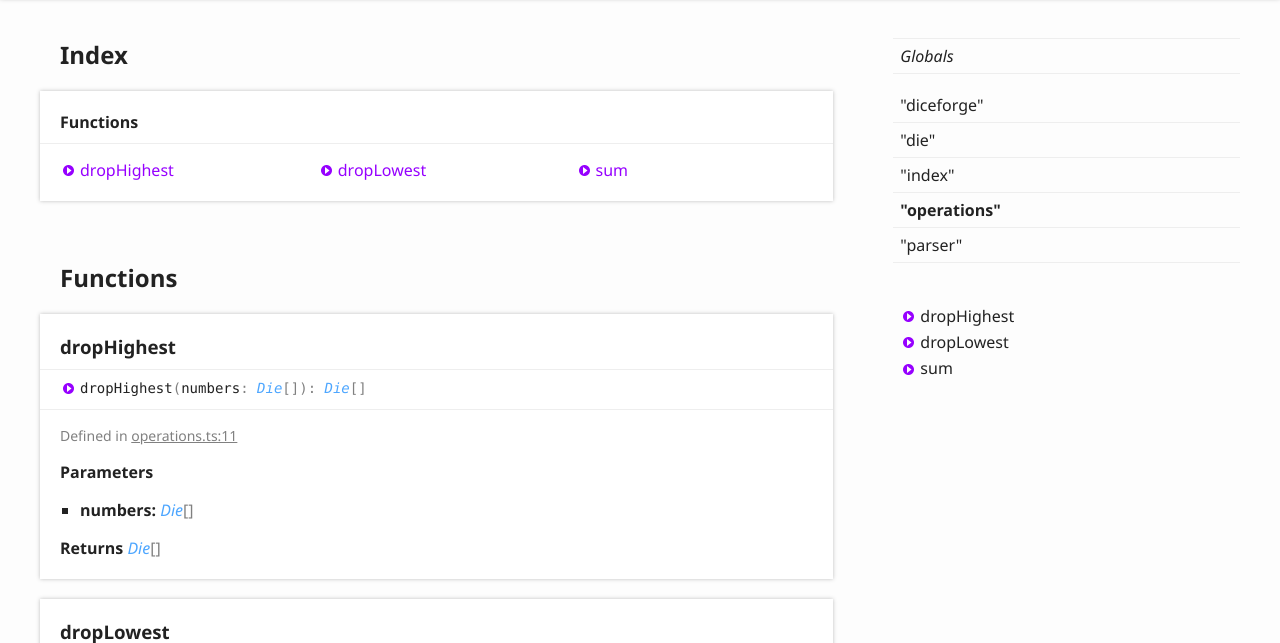
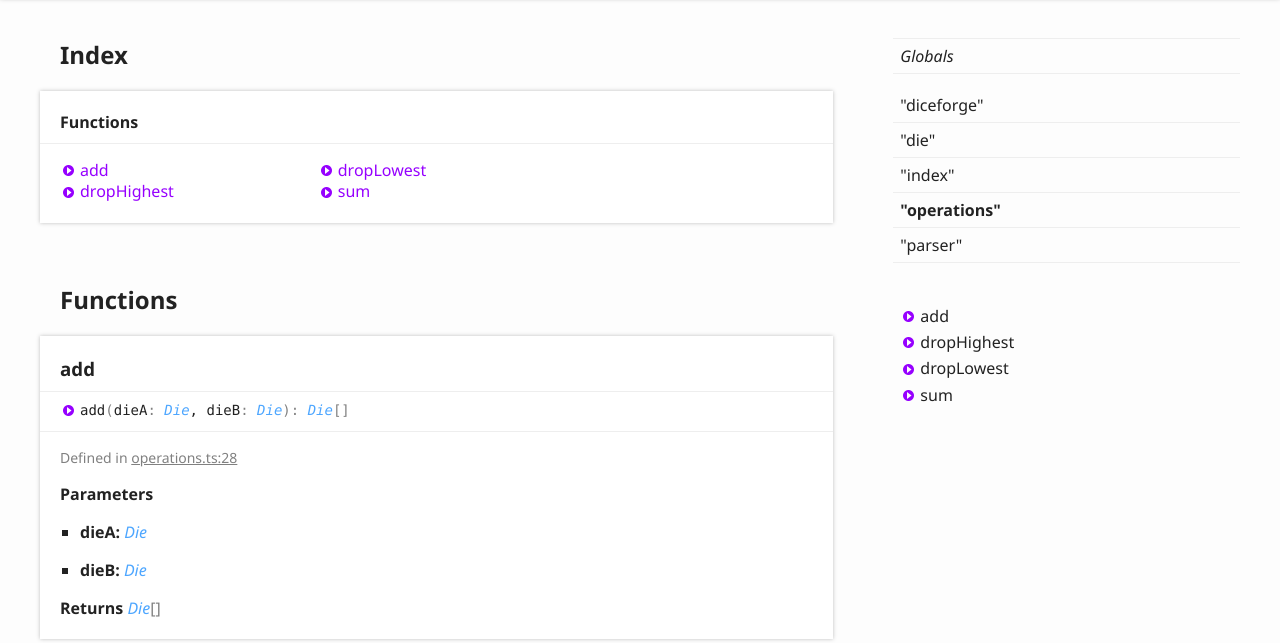
Before and after one commit to codemastermick/dicewerx, a website: page docs/modules/_operations_.html in a window 1280 px wide. Shown: the part 157-800 px from the top of the page. Drawn offline with Linux system fonts and the light colour scheme.

Commit message:
chore: update docs

```diff
--- a/docs/modules/_operations_.html
+++ b/docs/modules/_operations_.html
@@ -73,6 +73,7 @@
 						<section class="tsd-index-section ">
 							<h3>Functions</h3>
 							<ul class="tsd-index-list">
+								<li class="tsd-kind-function tsd-parent-kind-external-module"><a href="_operations_.html#add" class="tsd-kind-icon">add</a></li>
 								<li class="tsd-kind-function tsd-parent-kind-external-module"><a href="_operations_.html#drophighest" class="tsd-kind-icon">drop<wbr>Highest</a></li>
 								<li class="tsd-kind-function tsd-parent-kind-external-module"><a href="_operations_.html#droplowest" class="tsd-kind-icon">drop<wbr>Lowest</a></li>
 								<li class="tsd-kind-function tsd-parent-kind-external-module"><a href="_operations_.html#sum" class="tsd-kind-icon">sum</a></li>
@@ -84,6 +85,32 @@
 			<section class="tsd-panel-group tsd-member-group ">
 				<h2>Functions</h2>
 				<section class="tsd-panel tsd-member tsd-kind-function tsd-parent-kind-external-module">
+					<a name="add" class="tsd-anchor"></a>
+					<h3>add</h3>
+					<ul class="tsd-signatures tsd-kind-function tsd-parent-kind-external-module">
+						<li class="tsd-signature tsd-kind-icon">add<span class="tsd-signature-symbol">(</span>dieA<span class="tsd-signature-symbol">: </span><a href="../classes/_die_.die.html" class="tsd-signature-type">Die</a>, dieB<span class="tsd-signature-symbol">: </span><a href="../classes/_die_.die.html" class="tsd-signature-type">Die</a><span class="tsd-signature-symbol">)</span><span class="tsd-signature-symbol">: </span><a href="../classes/_die_.die.html" class="tsd-signature-type">Die</a><span class="tsd-signature-symbol">[]</span></li>
+					</ul>
+					<ul class="tsd-descriptions">
+						<li class="tsd-description">
+							<aside class="tsd-sources">
+								<ul>
+									<li>Defined in <a href="https://github.com/codemastermick/dicewerx/blob/845ec29/src/operations.ts#L28">operations.ts:28</a></li>
+								</ul>
+							</aside>
+							<h4 class="tsd-parameters-title">Parameters</h4>
+							<ul class="tsd-parameters">
+								<li>
+									<h5>dieA: <a href="../classes/_die_.die.html" class="tsd-signature-type">Die</a></h5>
+								</li>
+								<li>
+									<h5>dieB: <a href="../classes/_die_.die.html" class="tsd-signature-type">Die</a></h5>
+								</li>
+							</ul>
+							<h4 class="tsd-returns-title">Returns <a href="../classes/_die_.die.html" class="tsd-signature-type">Die</a><span class="tsd-signature-symbol">[]</span></h4>
+						</li>
+					</ul>
+				</section>
+				<section class="tsd-panel tsd-member tsd-kind-function tsd-parent-kind-external-module">
 					<a name="drophighest" class="tsd-anchor"></a>
 					<h3>drop<wbr>Highest</h3>
 					<ul class="tsd-signatures tsd-kind-function tsd-parent-kind-external-module">
@@ -93,7 +120,7 @@
 						<li class="tsd-description">
 							<aside class="tsd-sources">
 								<ul>
-									<li>Defined in <a href="https://github.com/codemastermick/dicewerx/blob/8975cad/src/operations.ts#L11">operations.ts:11</a></li>
+									<li>Defined in <a href="https://github.com/codemastermick/dicewerx/blob/845ec29/src/operations.ts#L11">operations.ts:11</a></li>
 								</ul>
 							</aside>
 							<h4 class="tsd-parameters-title">Parameters</h4>
@@ -116,7 +143,7 @@
 						<li class="tsd-description">
 							<aside class="tsd-sources">
 								<ul>
-									<li>Defined in <a href="https://github.com/codemastermick/dicewerx/blob/8975cad/src/operations.ts#L3">operations.ts:3</a></li>
+									<li>Defined in <a href="https://github.com/codemastermick/dicewerx/blob/845ec29/src/operations.ts#L3">operations.ts:3</a></li>
 								</ul>
 							</aside>
 							<h4 class="tsd-parameters-title">Parameters</h4>
@@ -139,7 +166,7 @@
 						<li class="tsd-description">
 							<aside class="tsd-sources">
 								<ul>
-									<li>Defined in <a href="https://github.com/codemastermick/dicewerx/blob/8975cad/src/operations.ts#L20">operations.ts:20</a></li>
+									<li>Defined in <a href="https://github.com/codemastermick/dicewerx/blob/845ec29/src/operations.ts#L20">operations.ts:20</a></li>
 								</ul>
 							</aside>
 							<h4 class="tsd-parameters-title">Parameters</h4>
@@ -179,6 +206,9 @@
 			</nav>
 			<nav class="tsd-navigation secondary menu-sticky">
 				<ul class="before-current">
+					<li class=" tsd-kind-function tsd-parent-kind-external-module">
+						<a href="_operations_.html#add" class="tsd-kind-icon">add</a>
+					</li>
 					<li class=" tsd-kind-function tsd-parent-kind-external-module">
 						<a href="_operations_.html#drophighest" class="tsd-kind-icon">drop<wbr>Highest</a>
 					</li>
```
Also changed, not shown: docs/assets/js/search.js (+1 -1 lines), docs/classes/_die_.die.html (+3 -3 lines), docs/modules/_diceforge_.html (+1 -1 lines), docs/modules/_parser_.html (+7 -7 lines).
